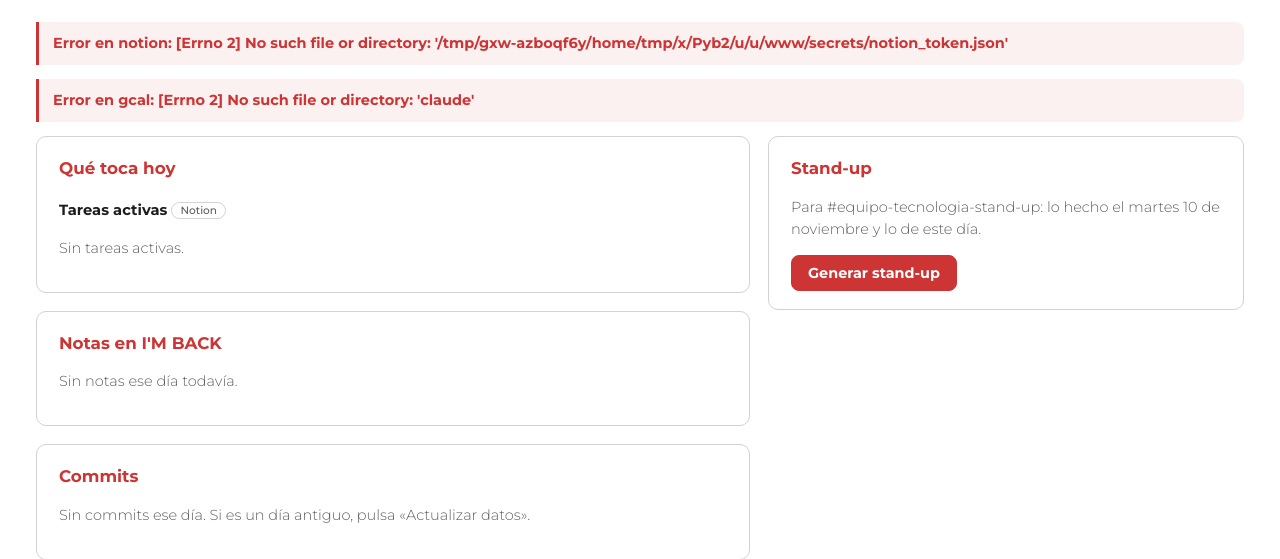
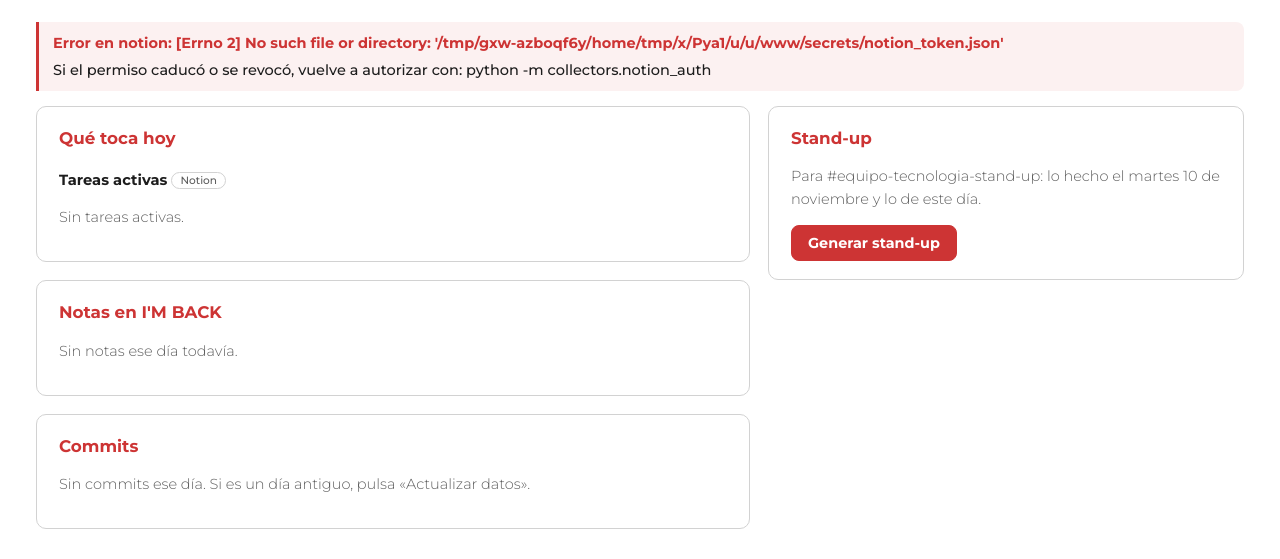
Before and after one commit to pablogarcia11/dashboard-tasks, a FastAPI app: page /day/2026-11-11 in a window 1280 px wide. Shown: the part 154-713 px from the top of the page. Run offline with FastAPI, Linux system fonts and the light colour scheme; data comes from the database, SQL or seed files in the repository; data that the repository does not hold is empty.

Commit message:
feat(web): explain how to fix each data source or claude error
Co-Authored-By: Claude Opus 5.5 <noreply@anthropic.com>

```diff
--- a/web/app.py
+++ b/web/app.py
@@ -52,6 +52,14 @@ app.mount("/static", StaticFiles(directory=ROOT / "web" / "static"), name="stati
 templates = Jinja2Templates(directory=ROOT / "web" / "templates")
 templates.env.filters["long_date"] = lambda d: f"{WEEKDAYS[d.weekday()]} {d.day} de {MONTHS[d.month - 1]}"
 templates.env.filters["hhmm"] = lambda ts: ts[11:16]
+# Qué hacer cuando falla cada fuente (se muestra junto al error)
+templates.env.globals["sync_hints"] = {
+    "git": "Comprueba que el repo existe y que git funciona en él; si el aviso habla de «dubious ownership», revisa la configuración de git del repo.",
+    "notion": "Si el permiso caducó o se revocó, vuelve a autorizar con: python -m collectors.notion_auth",
+    "gcal": "Reconecta Google Calendar en claude.ai → Configuración → Conectores, marcando todos los permisos, y pulsa «Actualizar datos».",
+}
+templates.env.globals["claude_hint"] = ("Si es un límite de uso de Claude, espera unos minutos y vuelve a intentarlo; "
+                                        "si dice que falta iniciar sesión, ejecuta «claude» en una terminal.")
 # Logo oficial: se muestra si existe web/static/logo.png (no se versiona una copia recreada)
 templates.env.globals["has_logo"] = (ROOT / "web" / "static" / "logo.png").is_file()
 
--- a/web/static/style.css
+++ b/web/static/style.css
@@ -124,6 +124,7 @@ code { font-size: .9em; }
 
 .notice { background: var(--red-tint); border-left: 3px solid var(--red); padding: 10px 14px; border-radius: 0 8px 8px 0; }
 .notice.error { color: var(--red-text); font-weight: 700; }
+.notice .hint { display: block; margin-top: 4px; color: var(--text); font-weight: 500; }
 
 /* Rejilla y tarjetas, separadas por gris claro */
 .grid { display: grid; grid-template-columns: 1fr; gap: 18px; }
--- a/web/templates/_standup.html
+++ b/web/templates/_standup.html
@@ -1,6 +1,6 @@
 {% from "_macros.html" import copy_button %}
 <div id="standup-body">
-  {% if error %}<p class="notice error">No se pudo generar: {{ error }}</p>{% endif %}
+  {% if error %}<p class="notice error">No se pudo generar: {{ error }}<span class="hint">{{ claude_hint }}</span></p>{% endif %}
   {% if text %}
   <textarea id="standup-text" rows="18" spellcheck="false" aria-label="Texto del stand-up" data-guard>{{ text }}</textarea>
   {% endif %}
--- a/web/templates/_timesheet_day.html
+++ b/web/templates/_timesheet_day.html
@@ -34,7 +34,7 @@
       {% if stale %}<p class="notice small">Los datos han cambiado desde que se generó.</p>{% endif %}
       {% for w in warnings %}<p class="notice small">{{ w }}</p>{% endfor %}
     {% endif %}
-    {% if error %}<p class="notice error small">{{ error }}</p>{% endif %}
+    {% if error %}<p class="notice error small">{{ error }}<span class="hint">{{ claude_hint }}</span></p>{% endif %}
     {% if state == "ok" %}
       <details>
         <summary>Texto para copiar</summary>
--- a/web/templates/day.html
+++ b/web/templates/day.html
@@ -24,7 +24,8 @@
 <p class="notice">Hoy no es día laborable: se muestra el último día laborable.</p>
 {% endif %}
 {% for source, s in sync.items() if s.last_error %}
-<p class="notice error">Error en {{ source }}: {{ s.last_error }}</p>
+<p class="notice error">Error en {{ source }}: {{ s.last_error }}
+  {% if sync_hints[source] %}<span class="hint">{{ sync_hints[source] }}</span>{% endif %}</p>
 {% endfor %}
 
 <div class="grid">
--- a/web/templates/timesheet.html
+++ b/web/templates/timesheet.html
@@ -23,7 +23,8 @@
 <p class="muted small">Propuesta aproximada para copiar a mano en 1million hub: reuniones de Calendar a su hora,
   tareas de I'M BACK y duración estimada por los huecos entre commits. Revísala antes de apuntarla.</p>
 {% for source, s in sync.items() if s.last_error %}
-<p class="notice error">Error en {{ source }}: {{ s.last_error }}</p>
+<p class="notice error">Error en {{ source }}: {{ s.last_error }}
+  {% if sync_hints[source] %}<span class="hint">{{ sync_hints[source] }}</span>{% endif %}</p>
 {% endfor %}
 
 <div class="ts-scroll">
```
